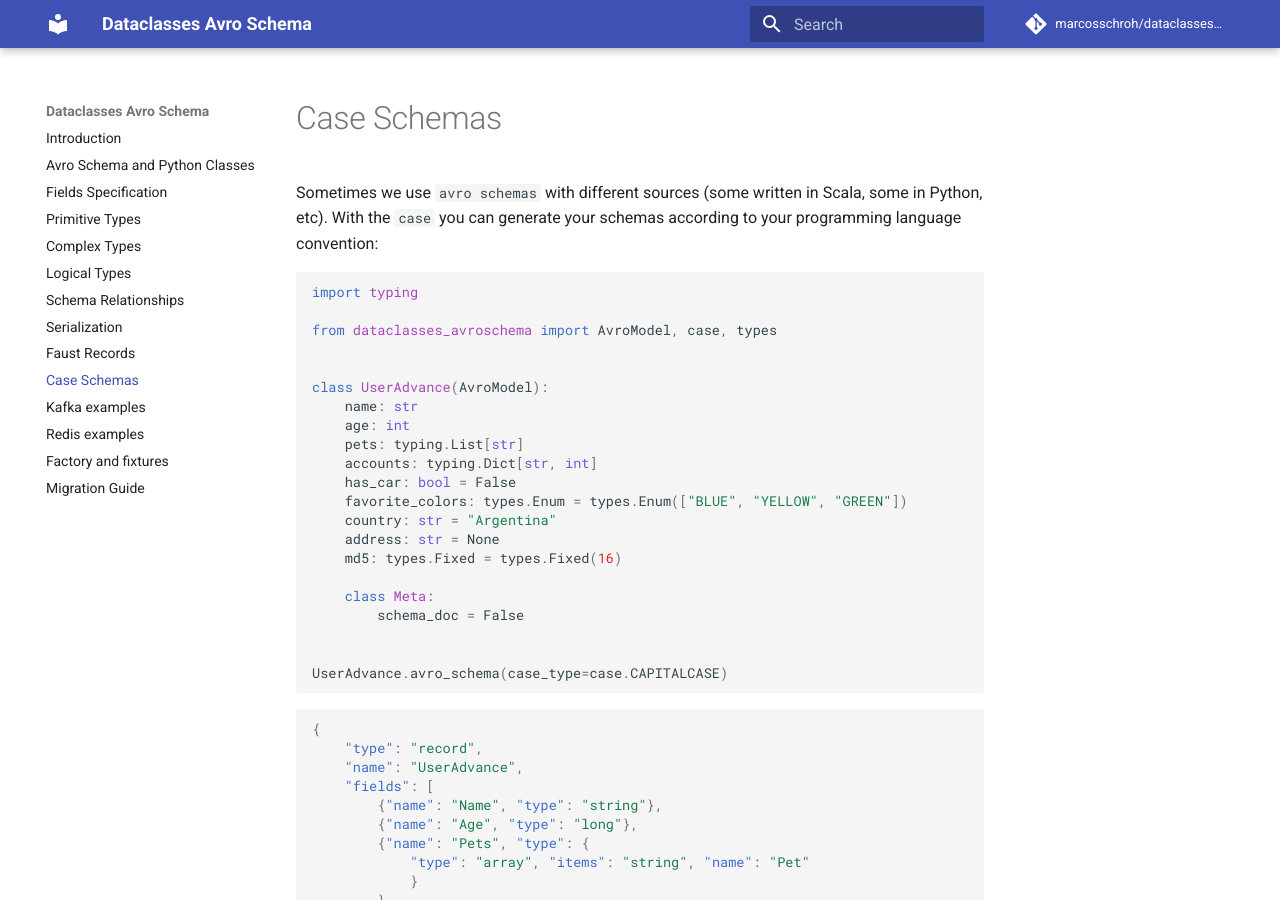
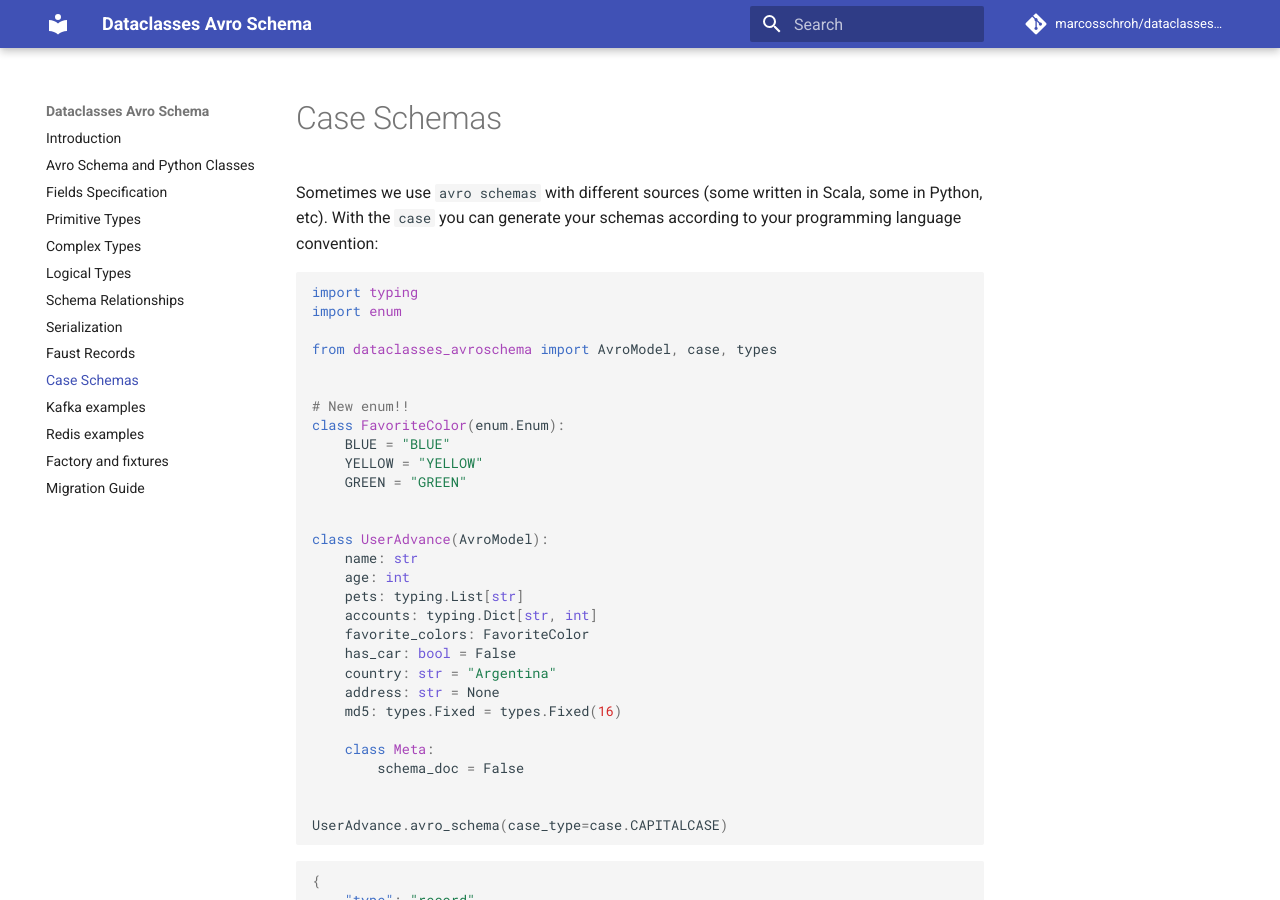
Before and after one commit to marcosschroh/dataclasses-avroschema, an MkDocs documentation site: the page built from docs/case.md, in a window 1280 px wide and 900 px high. Built offline with MkDocs 1.6.1 and Material for MkDocs 9.7.7, drawn with Linux system fonts in a browser that asks for light colours; comment, search, counter and statistics services are not loaded.

Commit message:
docs: types.Enum removed (#157)

````diff
--- a/docs/case.md
+++ b/docs/case.md
@@ -3,8 +3,16 @@ you can generate your schemas according to your programming language convention:
 
 ```python
 import typing
+import enum
 
 from dataclasses_avroschema import AvroModel, case, types
+
+
+# New enum!!
+class FavoriteColor(enum.Enum):
+    BLUE = "BLUE"
+    YELLOW = "YELLOW"
+    GREEN = "GREEN"
 
 
 class UserAdvance(AvroModel):
@@ -12,8 +20,8 @@ class UserAdvance(AvroModel):
     age: int
     pets: typing.List[str]
     accounts: typing.Dict[str, int]
+    favorite_colors: FavoriteColor
     has_car: bool = False
-    favorite_colors: types.Enum = types.Enum(["BLUE", "YELLOW", "GREEN"])
     country: str = "Argentina"
     address: str = None
     md5: types.Fixed = types.Fixed(16)
````
Also changed, not shown: README.md (+8 -1 lines), docs/index.md (+1 -0 lines), examples/README.md (+7 -1 lines), 5 other files.
